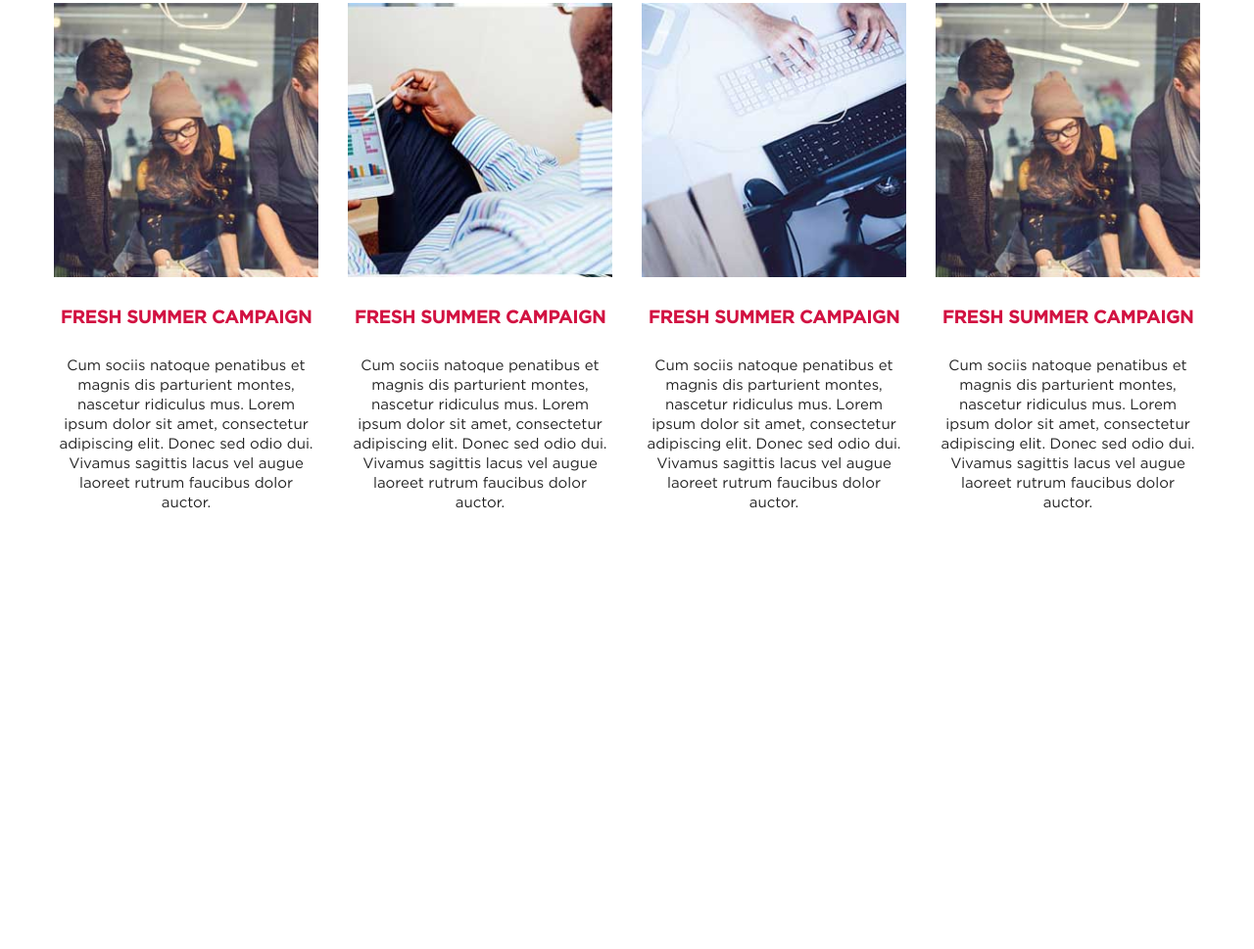
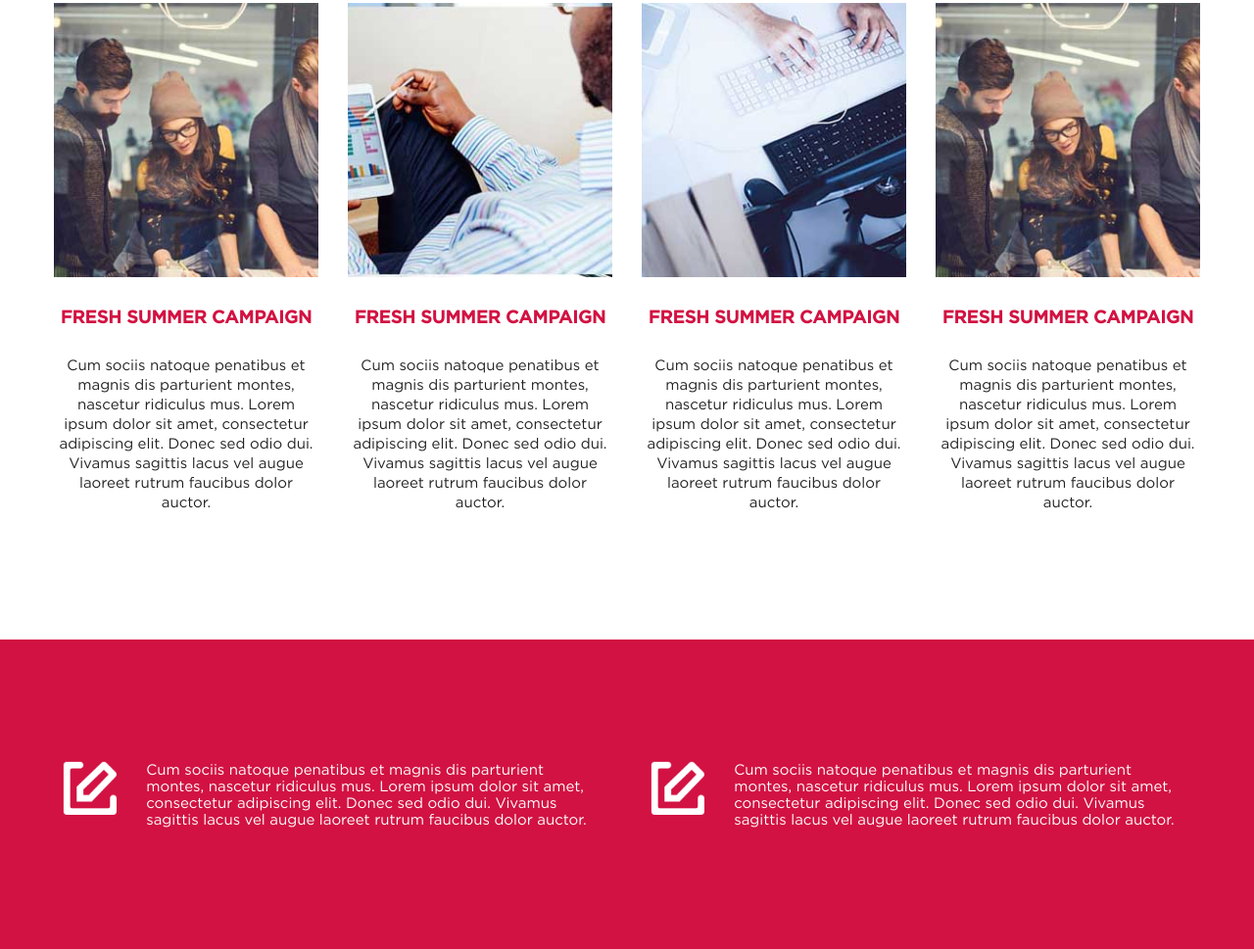
Before and after one commit to amerucci/projet03-integrationsansbootstrap, a plain HTML site: page index.html in a window 1280 px wide. Shown: the part 3195-4164 px from the top of the page at 98% size. Before the commit the page ends 3848 px from the top, so only its background shows below. Drawn offline with nearby package versions, Linux system fonts and the light colour scheme.

Commit message:
prefooter

```diff
--- a/css/style.css
+++ b/css/style.css
@@ -204,7 +204,7 @@ nav ul li a:hover:before {
 
 /* AGENCY PART */
 
-#agency {
+#agency, #prefooter {
     background: #d21242;
     padding-top: 100px;
     padding-bottom: 100px;
@@ -388,3 +388,24 @@ nav ul li a:hover:before {
     left: 50%;
     transform: translate(-50%, -50%);
 }
+
+.col50{
+    width:50%;
+    display:flex;
+    flex-wrap: wrap;
+    box-sizing: border-box;
+    margin:2%;
+}
+
+.colo50img{
+    width:10%;
+    margin-right:30px;
+}
+
+.colo50img img{
+    width:100%;
+}
+.colo50txt{
+    width:calc(90% - 30px);
+    color:#fff;
+}
--- a/index.html
+++ b/index.html
@@ -168,6 +168,19 @@
         </div>
     </section>
 
+    <section id="prefooter">
+        <div class="container flex">
+            <div class="col50">
+                <div class="colo50img"><img src="img/write-footer.png" alt="writefooter"></div>
+                <div class="colo50txt">Cum sociis natoque penatibus et magnis dis parturient montes, nascetur ridiculus mus. Lorem ipsum dolor sit amet, consectetur adipiscing elit. Donec sed odio dui. Vivamus sagittis lacus vel augue laoreet rutrum faucibus dolor auctor.</div>
+            </div>
+            <div class="col50">
+                <div class="colo50img"><img src="img/write-footer.png" alt="writefooter"></div>
+                <div class="colo50txt">Cum sociis natoque penatibus et magnis dis parturient montes, nascetur ridiculus mus. Lorem ipsum dolor sit amet, consectetur adipiscing elit. Donec sed odio dui. Vivamus sagittis lacus vel augue laoreet rutrum faucibus dolor auctor.</div>
+            </div>
+        </div>
+    </section>
+
 
 
 </body>
```
Also changed, not shown: img/write-footer.png (added).
